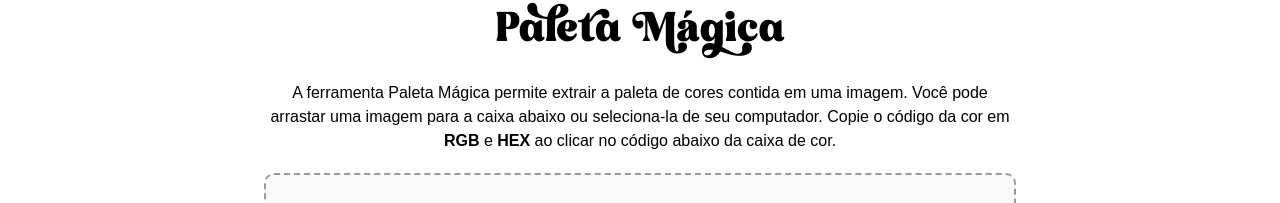
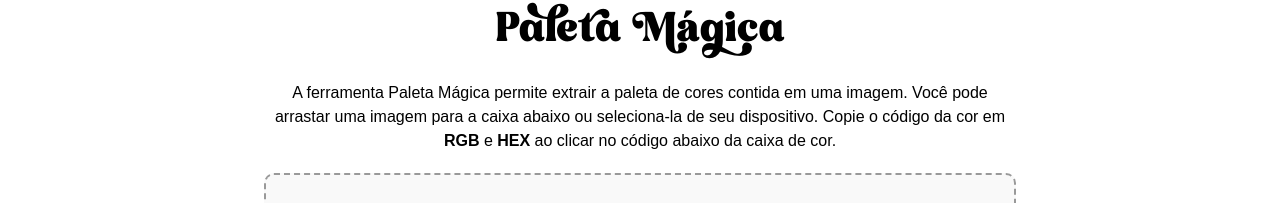
Before and after one commit to Debora-Carvalho/picture-galeria, a React (Create React App) app: page /extrair-paleta in a window 1280 px wide. Shown: the part 247-450 px from the top of the page. Built offline with nearby package versions, Linux system fonts and the light colour scheme.

Commit message:
ajuste simples

```diff
--- a/src/components/ExtrairPaleta/ExtrairPaleta.jsx
+++ b/src/components/ExtrairPaleta/ExtrairPaleta.jsx
@@ -57,7 +57,7 @@ function ExtrairPaleta() {
 
             <p className='container-paleta__texto'>
                 A ferramenta Paleta Mágica permite extrair a paleta de cores contida em uma imagem.
-                Você pode arrastar uma imagem para a caixa abaixo ou seleciona-la de seu computador.
+                Você pode arrastar uma imagem para a caixa abaixo ou seleciona-la de seu dispositivo.
                 Copie o código da cor em <strong>RGB</strong> e <strong>HEX</strong> ao clicar no código abaixo da caixa de cor.
             </p>
 
```
